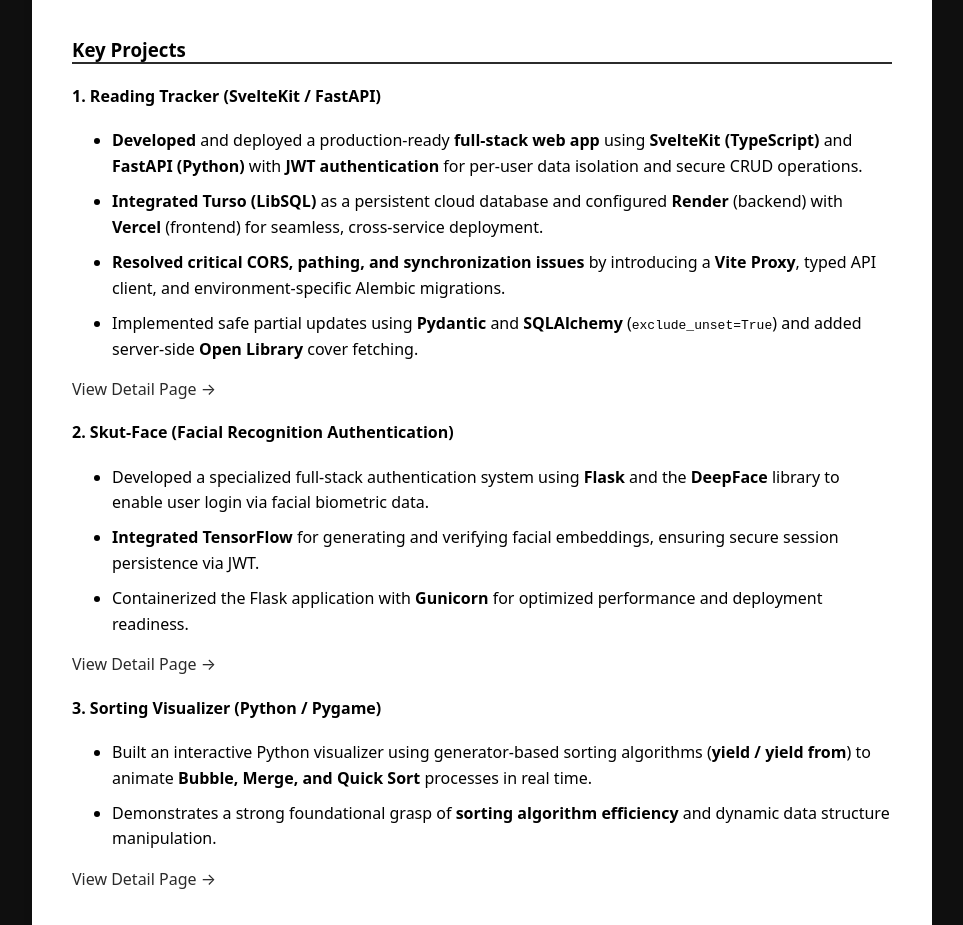
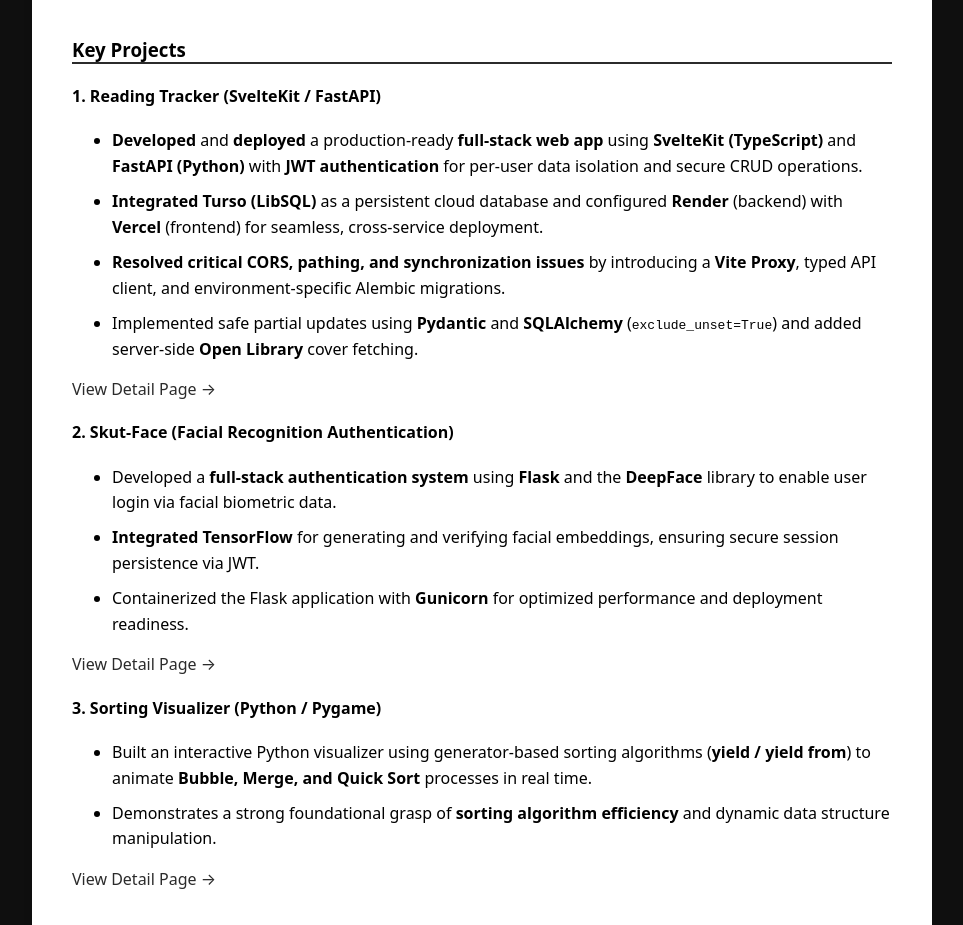
Before and after one commit to SkutM/full-stack-portfolio, a SvelteKit app: page /resume in a window 1280 px wide. Shown: the part 1503-2428 px from the top of the page, without its empty margins (158-1121 px from the left). Built offline with nearby package versions, Linux system fonts and the light colour scheme.

Commit message:
pushing some

```diff
--- a/src/routes/resume/+page.svelte
+++ b/src/routes/resume/+page.svelte
@@ -123,7 +123,7 @@
       <h4>1. Reading Tracker (SvelteKit / FastAPI)</h4>
       <ul>
         <li>
-          <strong>Developed</strong> and deployed a production-ready <strong>full-stack web app</strong> using
+          <strong>Developed</strong> and <strong>deployed</strong> a production-ready <strong>full-stack web app</strong> using
           <strong>SvelteKit (TypeScript)</strong> and <strong>FastAPI (Python)</strong> with
           <strong>JWT authentication</strong> for per-user data isolation and secure CRUD operations.
         </li>
@@ -147,7 +147,7 @@
       <h4>2. Skut-Face (Facial Recognition Authentication)</h4>
       <ul>
         <li>
-          Developed a specialized full-stack authentication system using <strong>Flask</strong> and the
+          Developed a <strong>full-stack authentication system</strong> using <strong>Flask</strong> and the
           <strong>DeepFace</strong> library to enable user login via facial biometric data.
         </li>
         <li>
@@ -274,4 +274,6 @@
 }
 
 
+
+
 </style>
```
